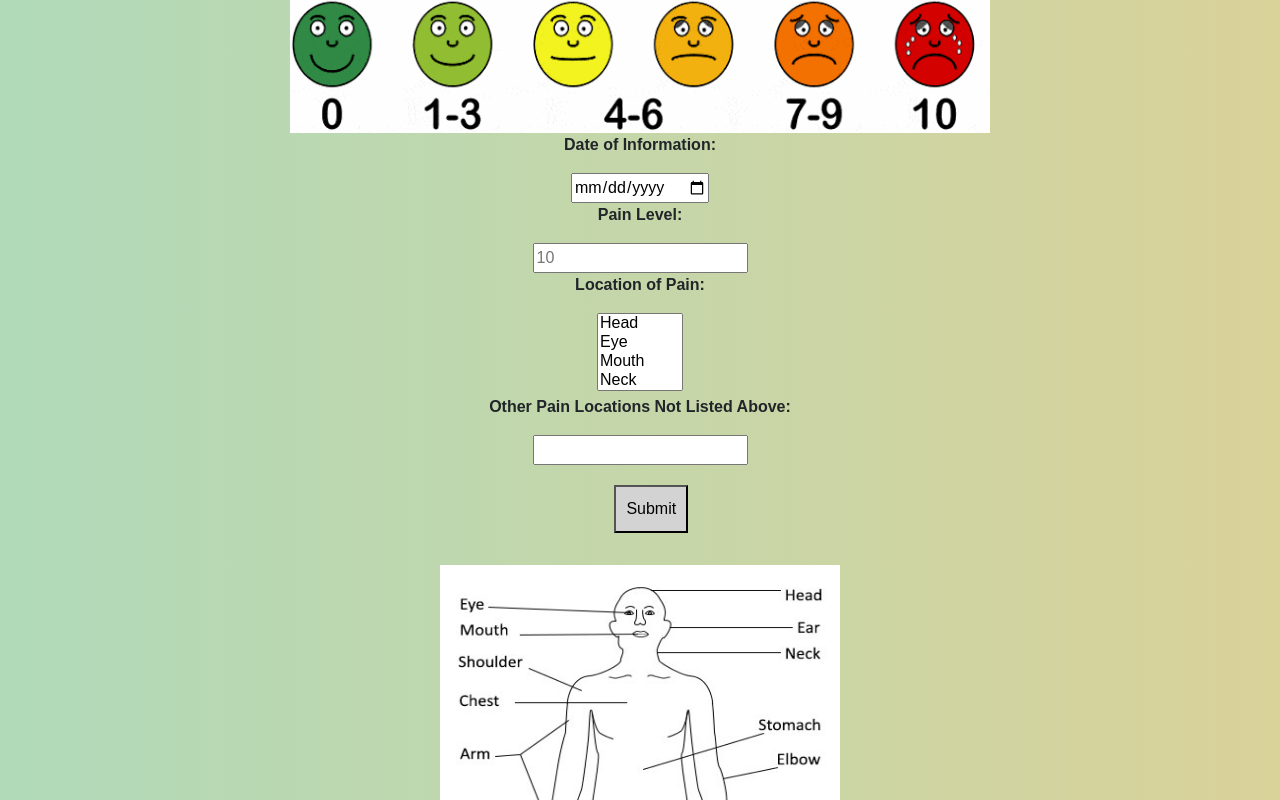
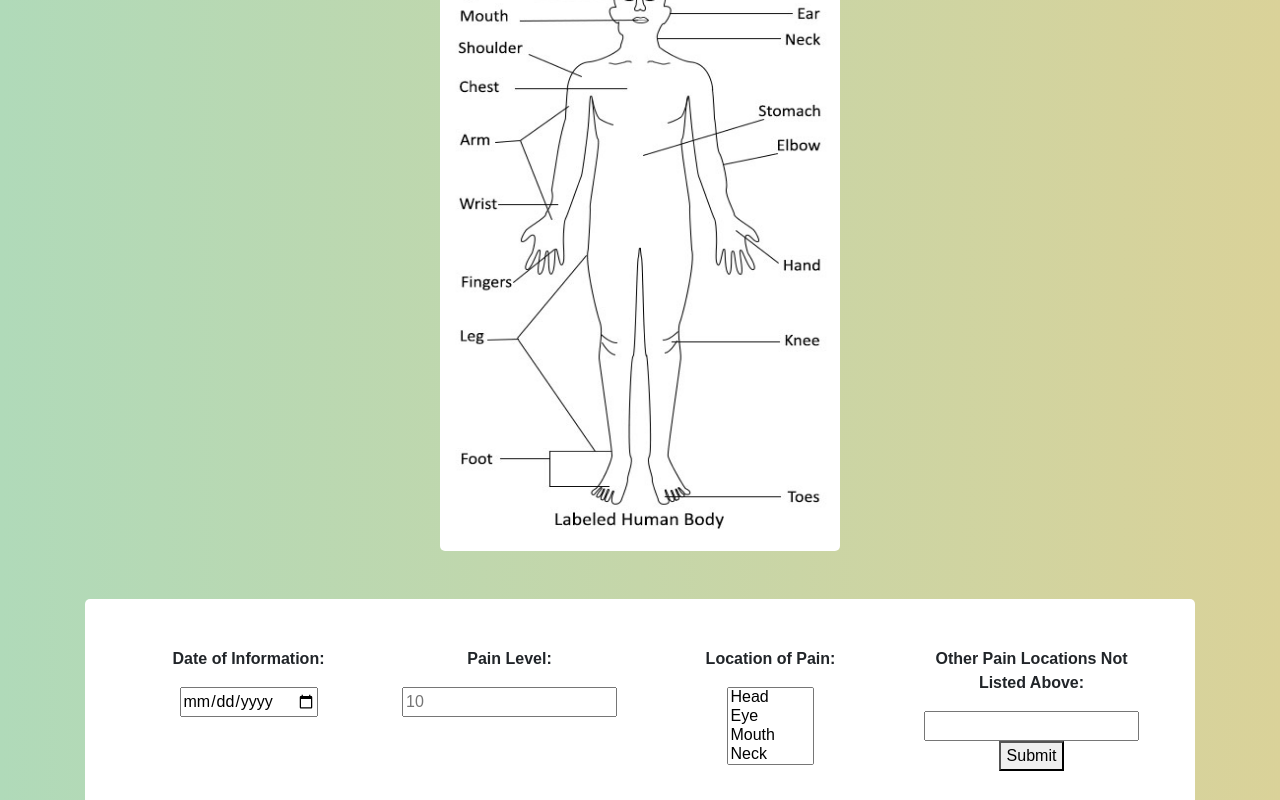
Before and after one commit to Trantastic/MediHelper, a React (Create React App) app in the folder client/: page /dashboard/assessment in a window 1280 px wide. Shown: the part 200-1000 px from the top of the page. Built offline with nearby package versions, Linux system fonts and the light colour scheme; no server answers; a web font is replaced by a local one.

Commit message:
add style to assement form

```diff
--- a/client/src/components/AssessmentForm/AssessmentForm.css
+++ b/client/src/components/AssessmentForm/AssessmentForm.css
@@ -4,18 +4,16 @@
 .pain-scale {
 	width: 700px;
 	height: 250px;
+	border-radius: 5px;
 }
 
 .human-image  {
+	border-radius: 5px;
 	width: 400px;
 	height: 600px;
-	margin-top: 100px
+	margin-top: 20px
 }
 
-#assessmentbtn {
-	position: absolute;
-	margin-top: 50px;
-	 left: 48%;
-	 background-color: lightgrey;
-	 padding: 10px;
+.painForm {
+	border-radius: 5px;
 }
--- a/client/src/components/AssessmentForm/AssessmentForm.js
+++ b/client/src/components/AssessmentForm/AssessmentForm.js
@@ -32,23 +32,22 @@ class AssessmentForm extends Component {
 
   render() {
     return (
-     <div id="header">
-          <img src={image} className="pain-scale" alt="pain chart" />
+     <div className="container mt-5 mb-5" id="header">
+      <img src={humanImage} className="human-image" alt="humanimage"/>
 
-        <form>
-
+        <form className="mt-5 p-5 bg-white painForm">
+          <div className="row">
+            <div className="col-sm-3">
               <p><strong>Date of Information:</strong></p>
               <input class="date-input" id="date-input" type="date"/>
+            </div>
 
-        <p><strong>Pain Level: {this.state.painlevel}</strong></p>
+            <div className="col-sm-3">
+              <p><strong>Pain Level:</strong>{this.state.painlevel}</p>
+              <input type="text" placeholder="10" name="painlevel" value={this.state.painlevel} onChange={this.handleInputChange} />
+            </div>
 
-        <input
-          type="text"
-          placeholder="10"
-          name="painlevel"
-          value={this.state.painlevel}
-          onChange={this.handleInputChange}
-        />
+            <div className="col-sm-3">
               <p><strong>Location of Pain: {this.state.painlocation}</strong></p>
                     <select class="selectpicker" data-style="btn-primary" multiple data-max-options="23" id="painlevel">
                         <option>Head</option>
@@ -74,19 +73,17 @@ class AssessmentForm extends Component {
                         <option>Left Foot</option>
                         <option>Toes</option>
                     </select>
+                  </div>
+              <div className="col-sm-3">
               <p><strong>Other Pain Locations Not Listed Above: {this.state.otherpainlocation}</strong></p>
-        <input
-          type="text"
-          placeholder=""
-          name="otherpainlocation"
-          value={this.state.otherpainlocation}
-          onChange={this.handleInputChange}
-        />
+              <input type="text" placeholder="" name="otherpainlocation" value={this.state.otherpainlocation} onChange={this.handleInputChange} />
 
               <button id="assessmentbtn" onClick={this.handleFormSubmit}>Submit</button>
-    </form>
-          <img src={humanImage} className="human-image" alt="humanimage"/>
+              </div>
+          </div>
+        </form><br /><br />
 
+        <img src={image} className="pain-scale" alt="pain chart" />
       </div>
     );
   }
```
Lines whose indentation alone changed are shown as unchanged.
